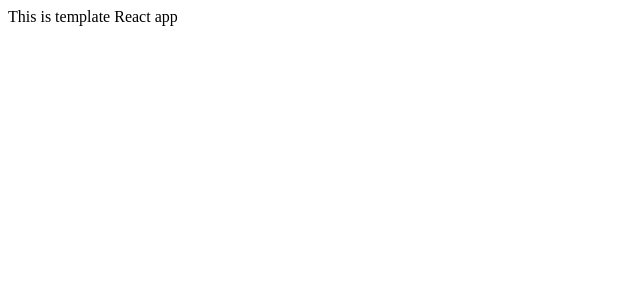
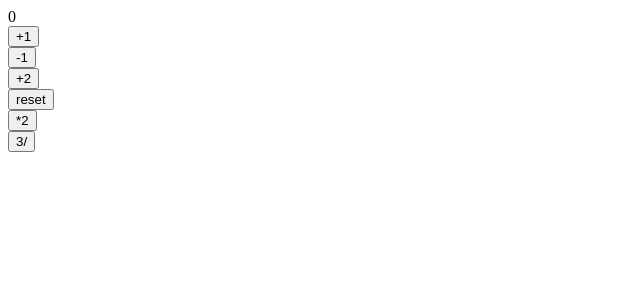
Before and after one commit to ID-DEM/react-practice, a React (Create React App) app: page / in a window 1280 px wide. Shown: the top 300 px of the page, without its empty margins (0-640 px from the left). Built offline with nearby package versions, Linux system fonts and the light colour scheme.

Commit message:
learn useState

```diff
--- a/src/App.js
+++ b/src/App.js
@@ -1,11 +1,43 @@
-import React from 'react';
+import React from "react"
+import {useState} from "react"
+
+
+
 
 
 const App =  ()=> {
-  return (
-    <div>
-     This is template React app
-    </div>
+
+// useState 配列を返す320は初期値
+// 2つの値を返す(配列で)、一つは初期値、二つ目は関数(setCount)]
+const [count,setCount] =  useState(0)
+
+const incriment = () => setCount(count + 1)
+const decriment = () => setCount(count - 1)
+
+// setCount に関数を持たせることもできる
+const incriment2 = () => setCount(previoud =>  previoud + 2)
+const Reset = () => setCount(0)
+const Double = () => setCount(previoud =>  previoud *2)
+const threeCount =  count % 3 === 0  ? count / 3 : count;
+
+
+return (
+    <>
+    {threeCount}
+     <br/>
+     <button onClick={incriment}>+1</button>
+     <br/>
+     <button onClick={decriment}>-1</button>
+     <br/>
+     <button onClick={incriment2}>+2</button>
+     <br/>
+     <button onClick={Reset}>reset</button>
+     <br/>
+     <button onClick={Double}>*2</button>
+     <br/>
+     <button onClick={threeCount}>3/</button>
+
+     </>
   );
 }
 
```
